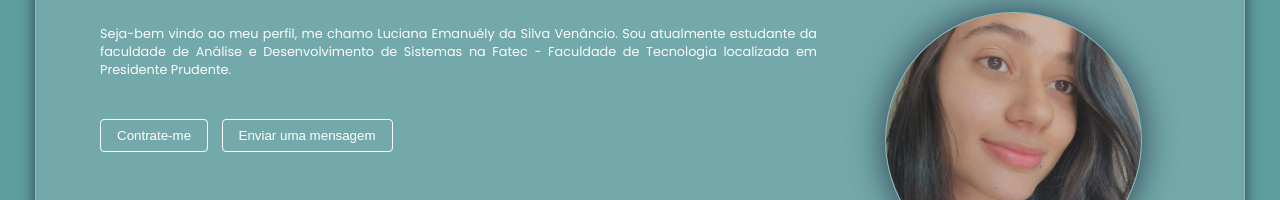
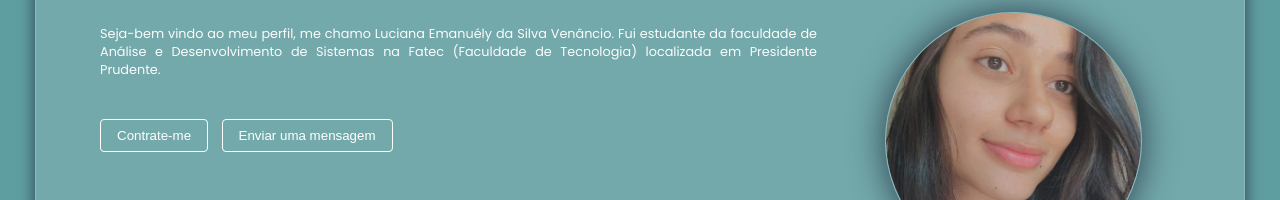
Before and after one commit to Luciana0001/Luciana0001.github.io, a plain HTML site: page index.html in a window 1280 px wide. Shown: the part 221-421 px from the top of the page. Drawn offline with Linux system fonts and the light colour scheme.

Commit message:
Update index.html

```diff
--- a/index.html
+++ b/index.html
@@ -100,10 +100,10 @@
 
                 <p class="subtitulo">Desenvolvedora</p>
 
-                <p class="texto"> Seja-bem vindo ao meu perfil, me chamo Luciana Emanuély da Silva Venâncio. Sou
-                    atualmente estudante
+                <p class="texto"> Seja-bem vindo ao meu perfil, me chamo Luciana Emanuély da Silva Venâncio. Fui
+                    estudante
                     da
-                    faculdade de Análise e Desenvolvimento de Sistemas na Fatec - Faculdade de Tecnologia localizada em
+                    faculdade de Análise e Desenvolvimento de Sistemas na Fatec (Faculdade de Tecnologia) localizada em
                     Presidente Prudente.
                 </p>
 
@@ -153,4 +153,5 @@
     </script>
 </body>
 
+
 </html>
```
